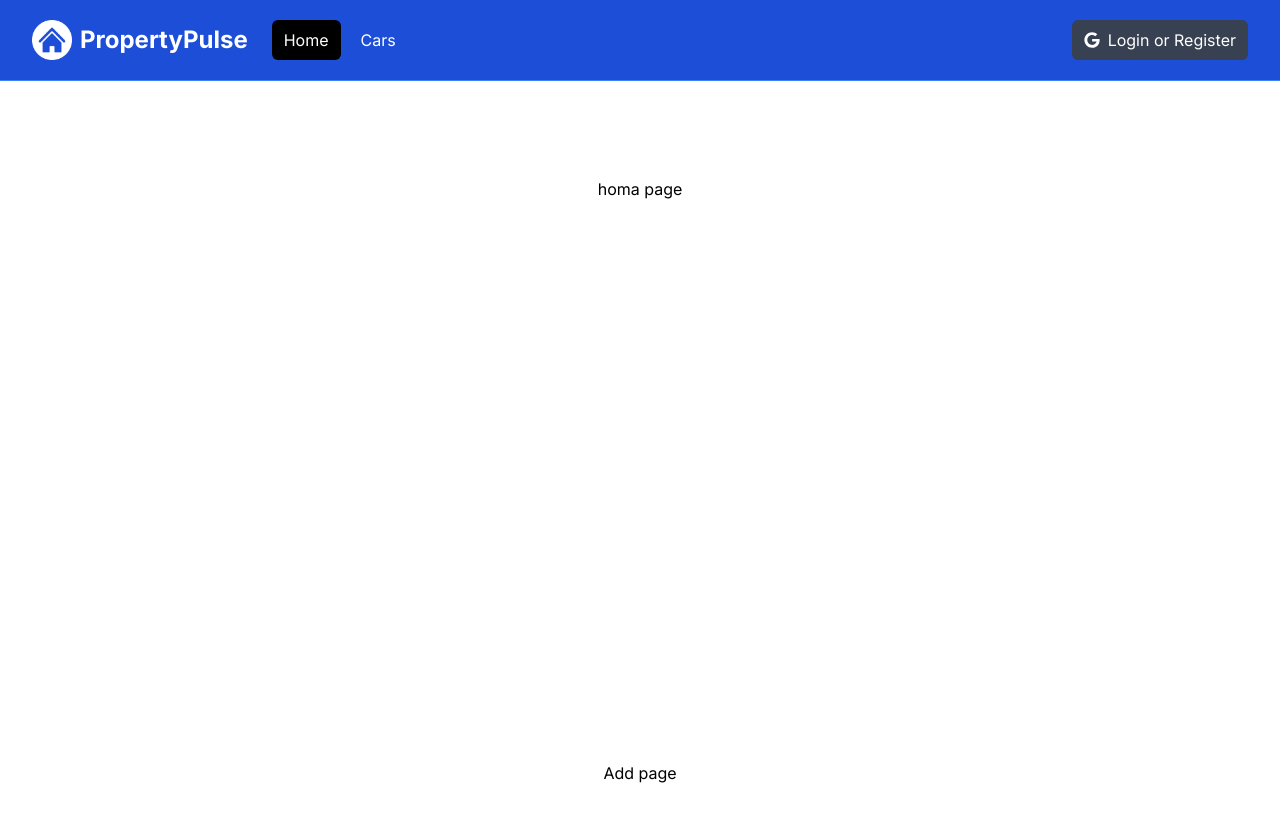
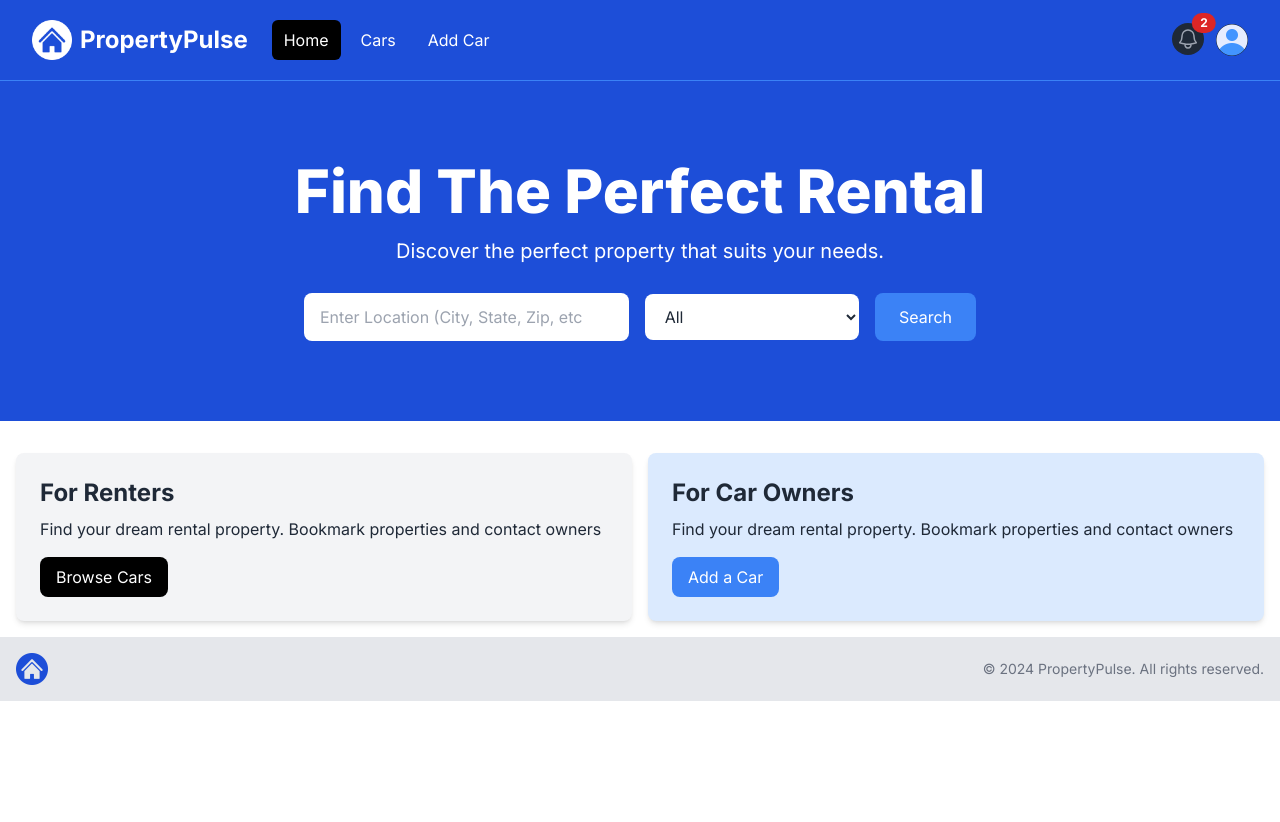
Before and after one commit to lostmart/rent-this, a Next.js app: page / in a window 1280 px wide. Shown: the top 822 px of the page. After the commit the page ends 800 px from the top, so only its background shows below. Built offline with nearby package versions, Linux system fonts and the light colour scheme.

Commit message:
new footer and dynamic cards

```diff
--- a/src/app/page.tsx
+++ b/src/app/page.tsx
@@ -1,11 +1,14 @@
-import Link from "next/link"
+import Footer from "@/components/Footer"
+import Hero from "@/components/Hero"
+import InfoBoxes from "@/components/InfoBoxes"
 
 const Home = () => {
 	return (
-		<div className="flex min-h-screen flex-col items-center justify-between p-24">
-			<h2>homa page</h2>
-			<Link href="addPage">Add page</Link>
-		</div>
+		<>
+			<Hero />
+			<InfoBoxes />
+			<Footer />
+		</>
 	)
 }
 
--- /dev/null
+++ b/src/components/Footer.tsx
@@ -0,0 +1,25 @@
+import Image from "next/image"
+import Link from "next/link"
+import React from "react"
+import logo from "@/assets/images/logo.png"
+
+const Footer = () => {
+	const currentYear = new Date().getFullYear()
+	return (
+		<footer className="bg-gray-200 py-4 mt-auto">
+			<div className="container mx-auto flex flex-col md:flex-row items-center justify-between px-4">
+				<div className="mb-4 md:mb-0">
+					<Image src={logo} alt="Logo" className="h-8 w-auto" />
+				</div>
+
+				<div>
+					<p className="text-sm text-gray-500 mt-2 md:mt-0">
+						&copy; {currentYear} PropertyPulse. All rights reserved.
+					</p>
+				</div>
+			</div>
+		</footer>
+	)
+}
+
+export default Footer
--- /dev/null
+++ b/src/components/Hero.tsx
@@ -0,0 +1,58 @@
+import React from "react"
+
+const Hero = () => {
+	return (
+		<section className="bg-blue-700 py-20 mb-4">
+			<div className="max-w-7xl mx-auto px-4 sm:px-6 lg:px-8 flex flex-col items-center">
+				<div className="text-center">
+					<h1 className="text-4xl font-extrabold text-white sm:text-5xl md:text-6xl">
+						Find The Perfect Rental
+					</h1>
+					<p className="my-4 text-xl text-white">
+						Discover the perfect property that suits your needs.
+					</p>
+				</div>
+				<form className="mt-3 mx-auto max-w-2xl w-full flex flex-col md:flex-row items-center">
+					<div className="w-full md:w-3/5 md:pr-2 mb-4 md:mb-0">
+						<label htmlFor="location" className="sr-only">
+							Location
+						</label>
+						<input
+							type="text"
+							id="location"
+							placeholder="Enter Location (City, State, Zip, etc"
+							className="w-full px-4 py-3 rounded-lg bg-white text-gray-800 focus:outline-none focus:ring focus:ring-blue-500"
+						/>
+					</div>
+					<div className="w-full md:w-2/5 md:pl-2">
+						<label htmlFor="property-type" className="sr-only">
+							Property Type
+						</label>
+						<select
+							id="property-type"
+							className="w-full px-4 py-3 rounded-lg bg-white text-gray-800 focus:outline-none focus:ring focus:ring-blue-500"
+						>
+							<option value="All">All</option>
+							<option value="Apartment">Apartment</option>
+							<option value="Studio">Studio</option>
+							<option value="Condo">Condo</option>
+							<option value="House">House</option>
+							<option value="Cabin Or Cottage">Cabin or Cottage</option>
+							<option value="Loft">Loft</option>
+							<option value="Room">Room</option>
+							<option value="Other">Other</option>
+						</select>
+					</div>
+					<button
+						type="submit"
+						className="md:ml-4 mt-4 md:mt-0 w-full md:w-auto px-6 py-3 rounded-lg bg-blue-500 text-white hover:bg-blue-600 focus:outline-none focus:ring focus:ring-blue-500"
+					>
+						Search
+					</button>
+				</form>
+			</div>
+		</section>
+	)
+}
+
+export default Hero
--- /dev/null
+++ b/src/components/InfoBox.tsx
@@ -0,0 +1,36 @@
+import React from "react"
+
+type InfoBoxProps = {
+	heading: string
+	backgroundColor: string
+	textColor: string
+	buttonInfo: {
+		link: string
+		text: string
+		backgroundColor: string
+	}
+	children: React.ReactNode | string
+}
+
+const InfoBox = ({
+	heading,
+	backgroundColor,
+	textColor,
+	buttonInfo,
+	children,
+}: InfoBoxProps) => {
+	return (
+		<div className={`${backgroundColor} p-6 rounded-lg shadow-md`}>
+			<h2 className={`${textColor} text-2xl font-bold`}>{heading}</h2>
+			<p className={`${textColor} mt-2 mb-4`}>{children}</p>
+			<a
+				href={buttonInfo.link}
+				className={`${buttonInfo.backgroundColor} inline-block text-white rounded-lg px-4 py-2 hover:opacity-80`}
+			>
+				{buttonInfo.text}
+			</a>
+		</div>
+	)
+}
+
+export default InfoBox
--- /dev/null
+++ b/src/components/InfoBoxes.tsx
@@ -0,0 +1,41 @@
+import React from "react"
+import InfoBox from "./InfoBox"
+
+const InfoBoxes = () => {
+	return (
+		<section>
+			<div className="container-xl lg:container m-auto">
+				<div className="grid grid-cols-1 md:grid-cols-2 gap-4 p-4 rounded-lg">
+					<InfoBox
+						heading="For Renters"
+						backgroundColor="bg-gray-100"
+						textColor="text-gray-800"
+						buttonInfo={{
+							link: "/carsPage",
+							text: "Browse Cars",
+							backgroundColor: "bg-black",
+						}}
+					>
+						Find your dream rental property. Bookmark properties and contact
+						owners
+					</InfoBox>
+					<InfoBox
+						heading="For Car Owners"
+						backgroundColor="bg-blue-100"
+						textColor="text-gray-800"
+						buttonInfo={{
+							link: "/carsPage/addCar",
+							text: "Add a Car",
+							backgroundColor: "bg-blue-500",
+						}}
+					>
+						Find your dream rental property. Bookmark properties and contact
+						owners
+					</InfoBox>
+				</div>
+			</div>
+		</section>
+	)
+}
+
+export default InfoBoxes
--- a/src/components/NavBar.tsx
+++ b/src/components/NavBar.tsx
@@ -12,7 +12,7 @@ import profileDfault from "@/assets/images/profile.png"
 const NavBar = () => {
 	const [isMobileMenuOpen, setMobileMenu] = useState(false)
 	const [isProfileMenuOpen, setProfileMenu] = useState(false)
-	const [isLoggedIn, setIsLoggedIn] = useState(false)
+	const [isLoggedIn, setIsLoggedIn] = useState(true)
 
 	const pathName = usePathname()
 
```
